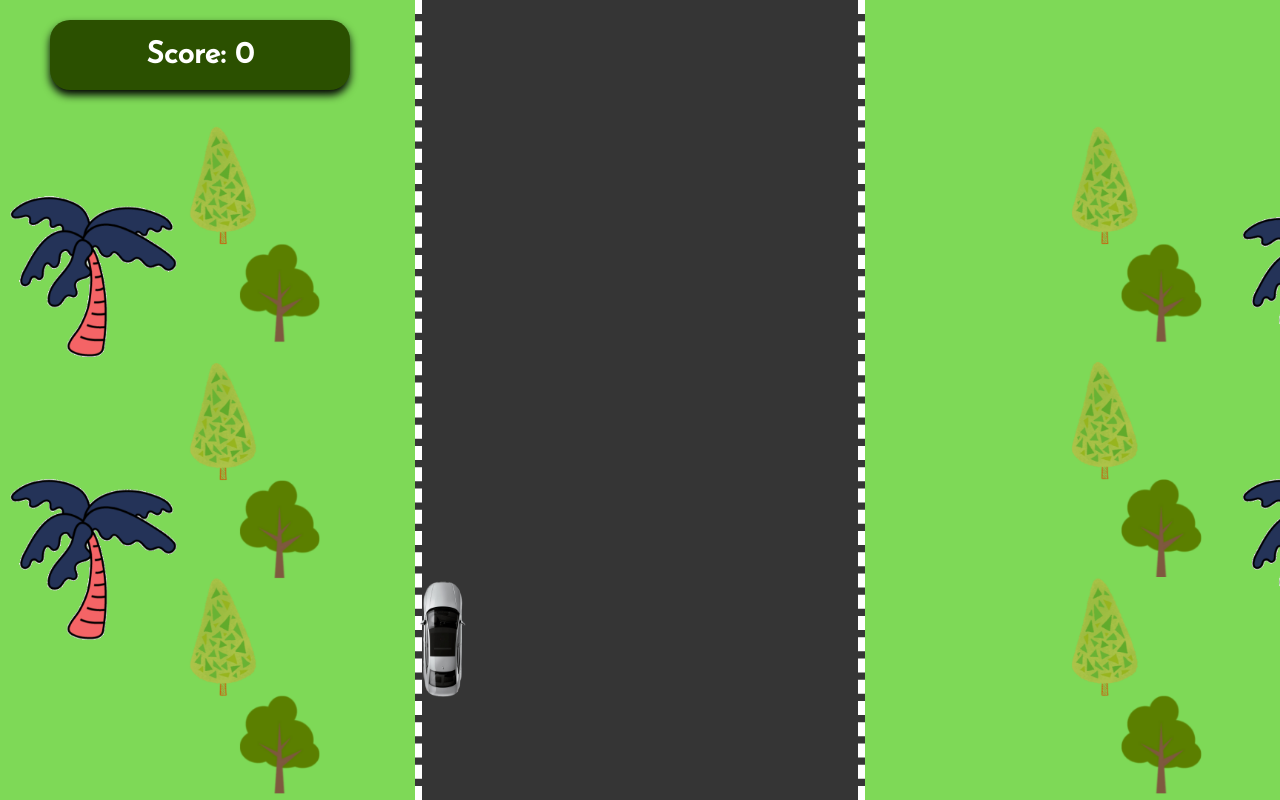
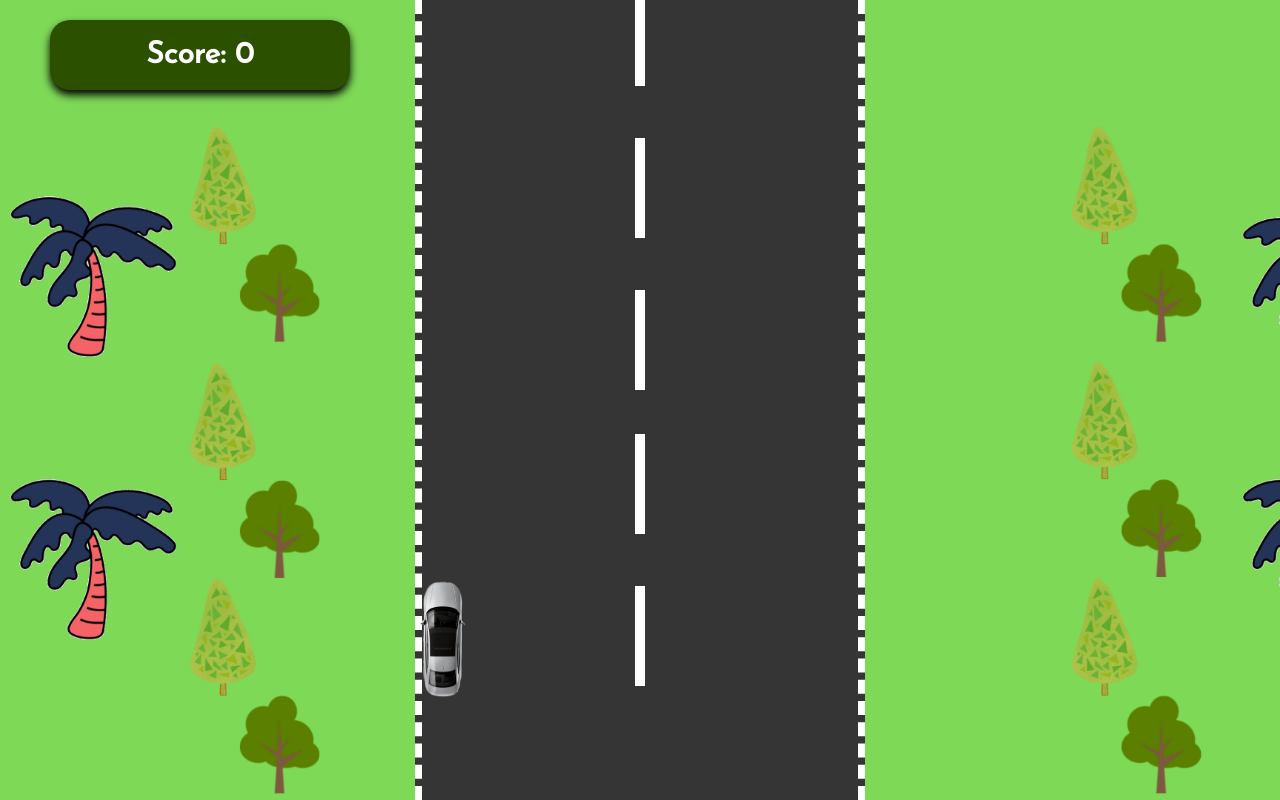
Before and after one commit to sahupratik30/carGame, a plain HTML site: page index.html in a window 1280 px wide. Both pictures are taken after a click on the element "Click here to start the game". Drawn offline with Linux system fonts and the light colour scheme.

Commit message:
initial commit

```diff
--- a/style.css
+++ b/style.css
@@ -73,6 +73,19 @@
   position: absolute;
   left: -28px;
   bottom: 100px;
+  z-index: 1;
+}
+.main_content .game_area .lines {
+  position: absolute;
+  width: 10px;
+  height: 100px;
+  left: 50%;
+  transform: translateX(-50%);
+  background: #fff;
+  -webkit-transform: translateX(-50%);
+  -moz-transform: translateX(-50%);
+  -ms-transform: translateX(-50%);
+  -o-transform: translateX(-50%);
 }
 .main_content .hide {
   display: none;
```
